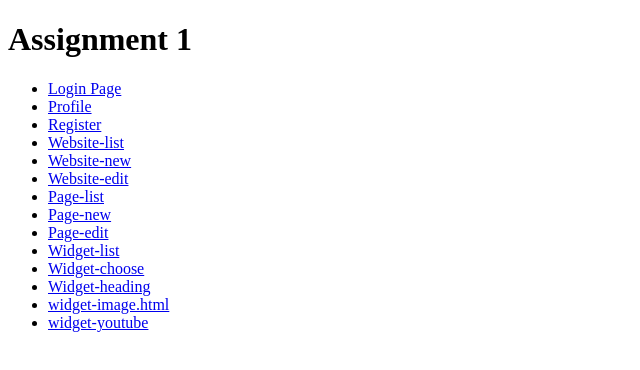
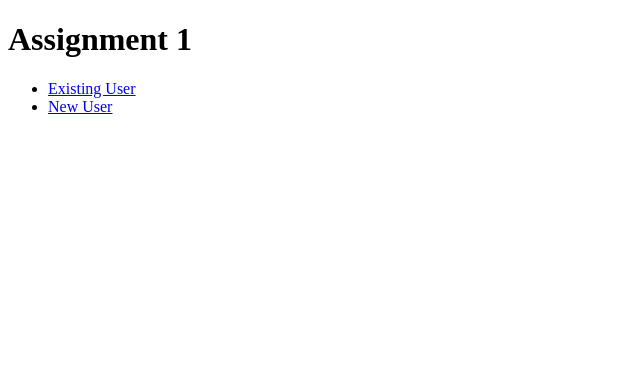
Before and after one commit to parasbabbar/Babbar-Paras-webdev, a website: page public/assignment/Assignment-1/index.html in a window 1280 px wide. Shown: the whole page, without its empty margins (0-640 px from the left). Drawn offline with Linux system fonts and the light colour scheme.

Commit message:
ASSIGNMENT2.1

```diff
--- a/public/assignment/Assignment-1/index.html
+++ b/public/assignment/Assignment-1/index.html
@@ -10,48 +10,13 @@
     <ul>
 
         <li>
-            <a href="login.html">Login Page</a>
+            <a href="login.html">Existing User</a>
         </li>
         <li>
-            <a href="profile.html">Profile</a>
-        </li>
-        <li>
-            <a href="register.html">Register</a>
-        </li>
-        <li>
-            <a href="website-list.html"> Website-list</a>
-        </li>
-        <li>
-        <a href="website-new.html">Website-new</a>
-        </li>
-        <li>
-            <a href="website-edit.html">Website-edit</a>
-        </li>
-        <li>
-            <a href="page-list.html">Page-list</a>
-        </li>
-        <li>
-            <a href="page-new.html"> Page-new</a>
-        </li>
-        <li>
-        <a href="page-edit.html">Page-edit</a>
-        </li>
-        <li>
-            <a href="widget-list.html">Widget-list</a>
-        </li>
-        <li>
-            <a href="widget-chooser.html">Widget-choose</a>
-        </li>
-        <li>
-            <a href="widget-heading.html"> Widget-heading</a>
-        </li>
-        <li>
-        <a href="widget-image.html">widget-image.html</a>
-        </li>
-        <li>
-            <a href="widget-youtube.html">widget-youtube</a>
+            <a href="register.html">New User</a>
         </li>
 
     </ul>
+
 </body>
 </html>
```
